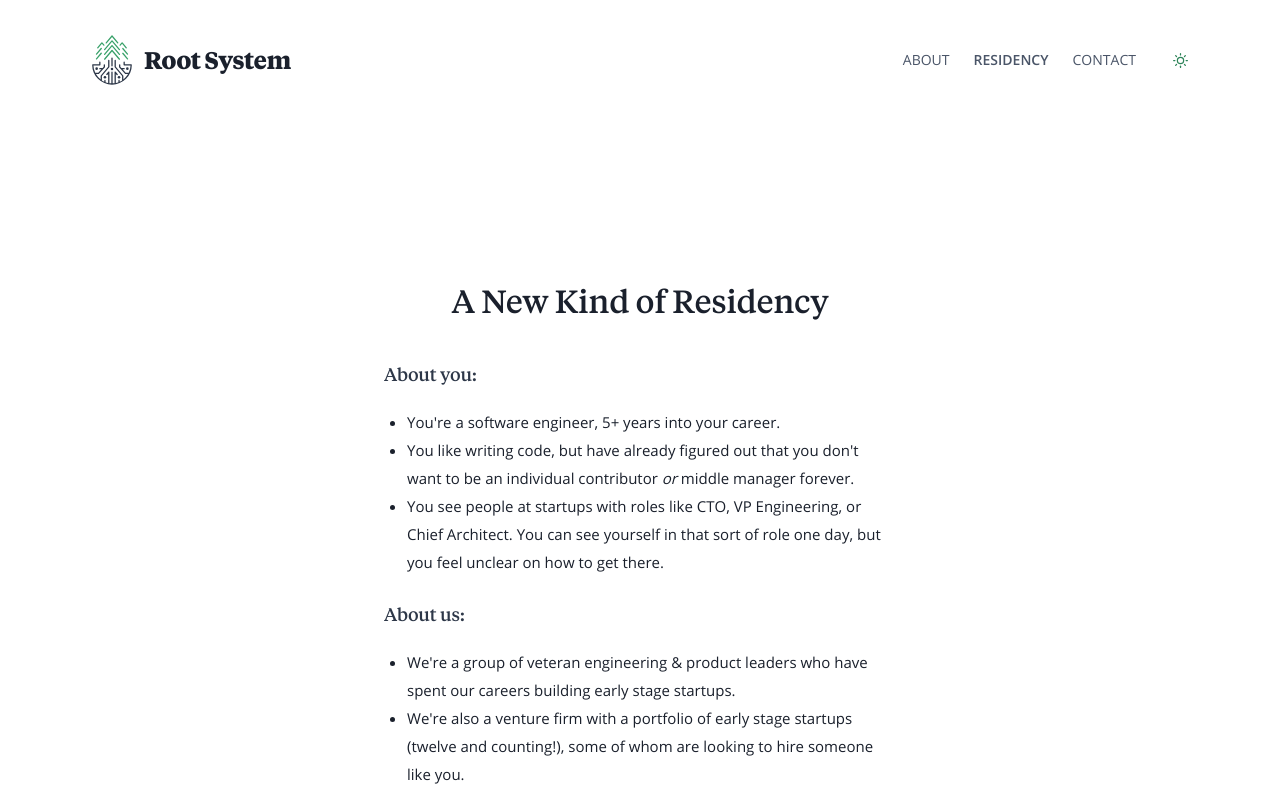
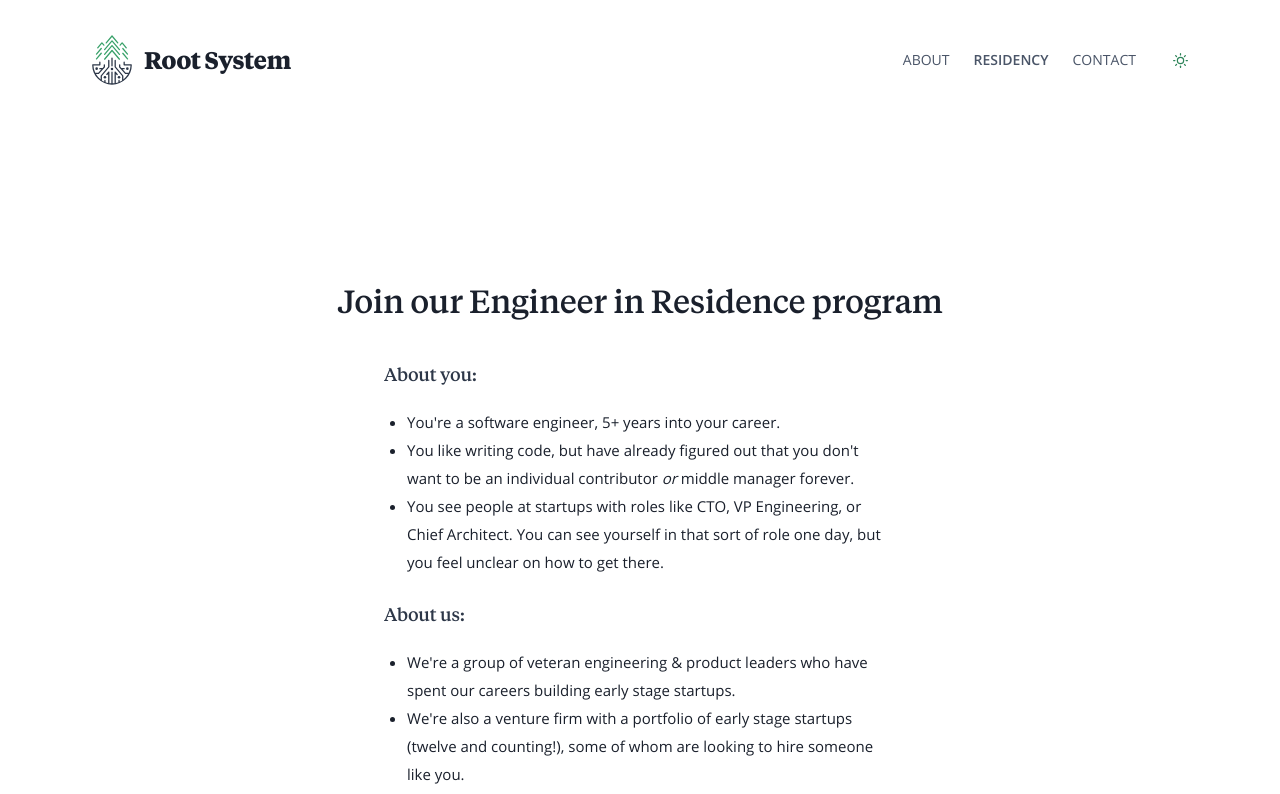
Before and after one commit to rootsystem-dev/rootsystem.com, a Next.js app: page /apply in a window 1280 px wide. Shown: the top 794 px of the page. Built offline with nearby package versions, Linux system fonts and the light colour scheme.

Commit message:
Update index.jsx

```diff
--- a/pages/apply/index.jsx
+++ b/pages/apply/index.jsx
@@ -44,7 +44,7 @@ export default function ApplyPage ({ }) {
           px={{ base: 10, sm: 0 }}
           textAlign="center"
         >
-          A New Kind of Residency
+          Join our Engineer in Residence program
         </Heading>
         <Box lineHeight={7} maxWidth="lg" mx="auto">
           <Heading
```
